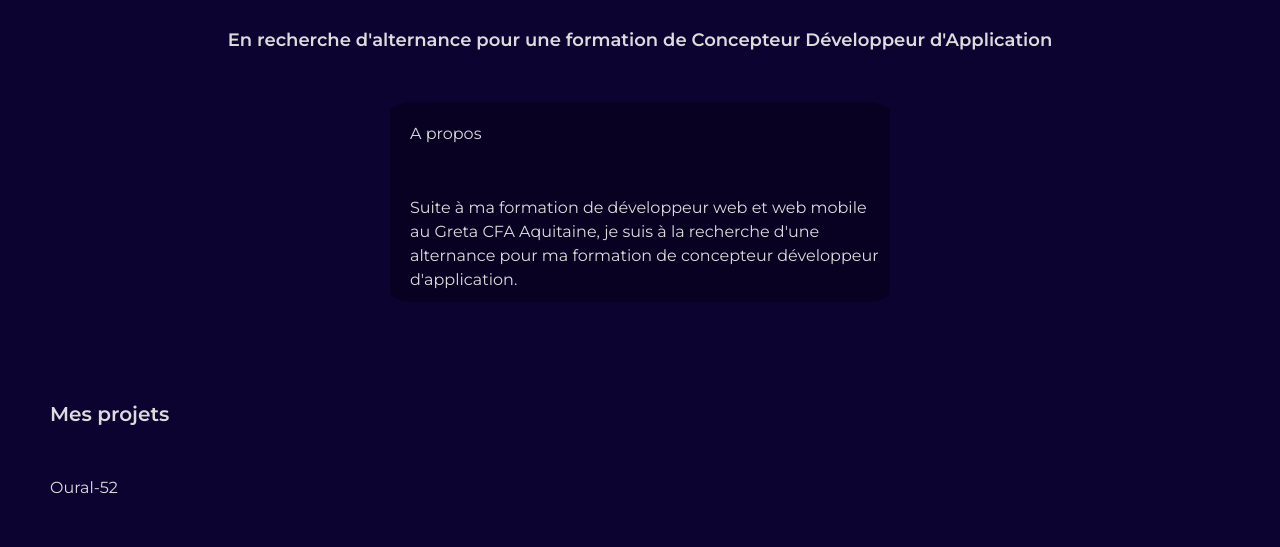
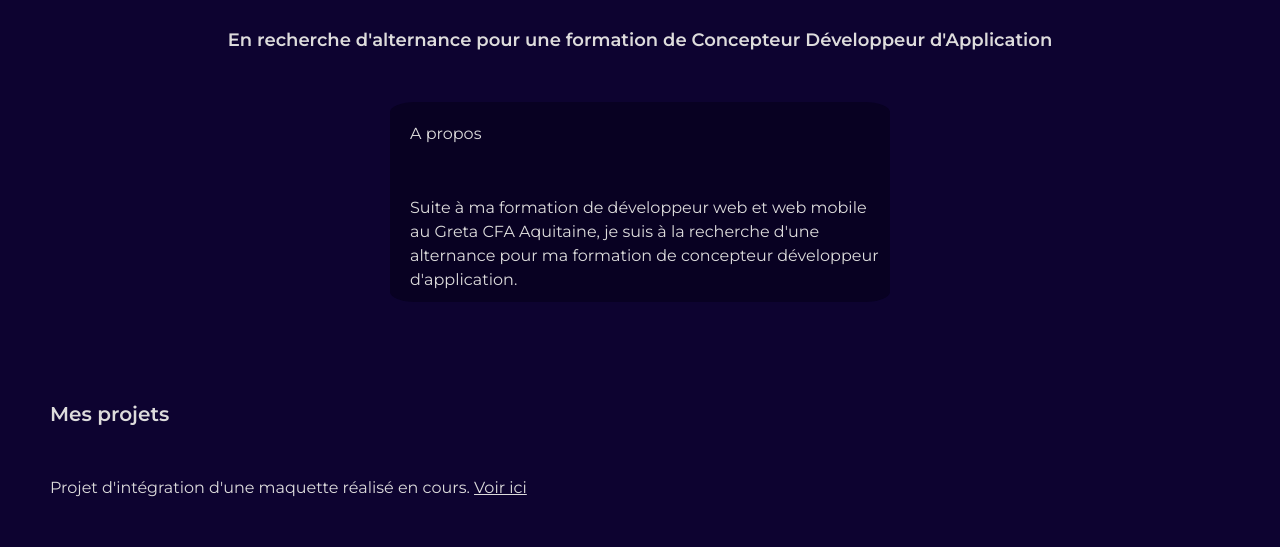
Before and after one commit to tgentreau/portfolio, a plain HTML site: page index.html in a window 1280 px wide. Shown: the part 196-743 px from the top of the page. Drawn offline with Linux system fonts and the light colour scheme.

Commit message:
ajout d'un projet

```diff
--- a/index.html
+++ b/index.html
@@ -53,6 +53,10 @@
 			<h3>Mes projets</h3>
 			<div>
 				<ul>
+					<li class="projet-title">
+						Projet d'intégration d'une maquette réalisé en cours.
+						<a href="https://tgentreau.github.io/TP-HTML-CSS/">Voir ici</a>
+					</li>
 					<li class="projet-title">
 						Oural-52
 						<ul class="projet-content">
--- a/style.css
+++ b/style.css
@@ -142,6 +142,10 @@ h2, h2 span {
     height: 100px;
 }
 
+.projet-title a {
+    text-decoration: underline;
+}
+
 /************************************/
 /***************FOOTER***************/
 /************************************/
```
